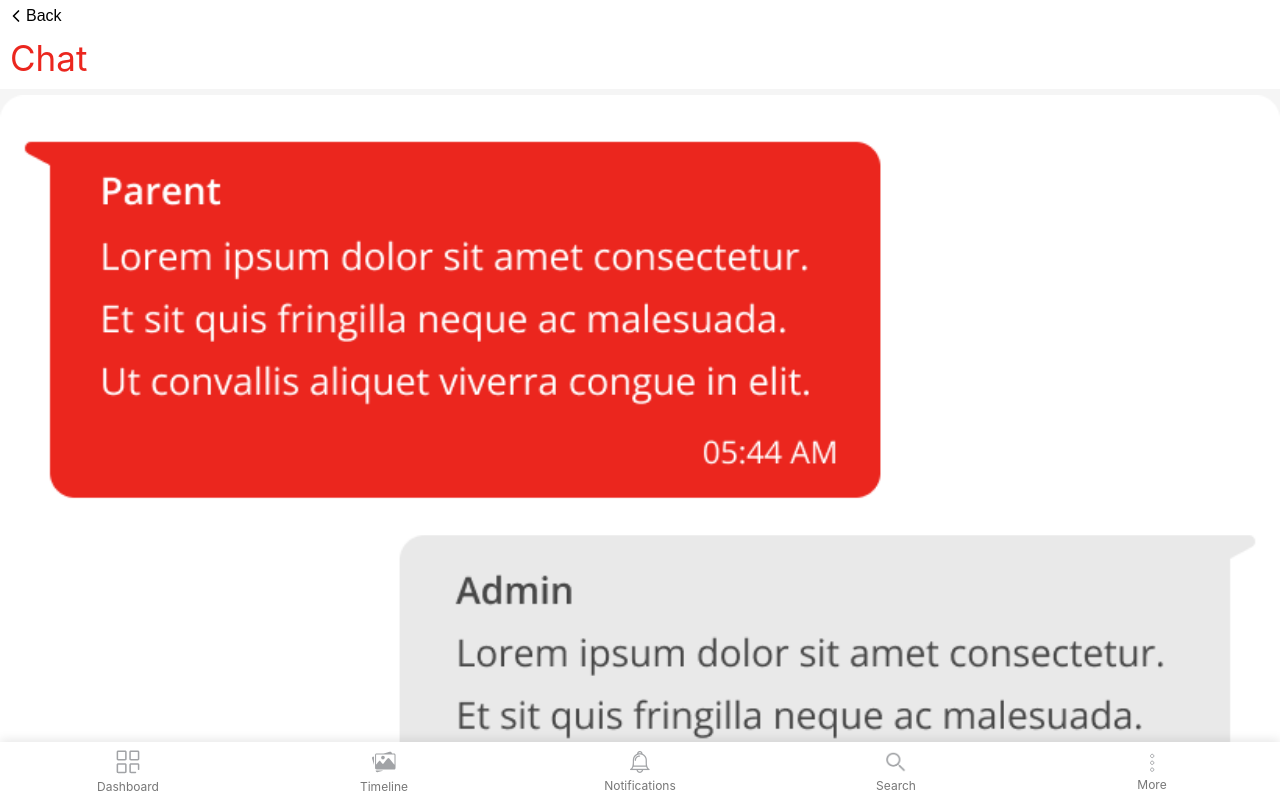
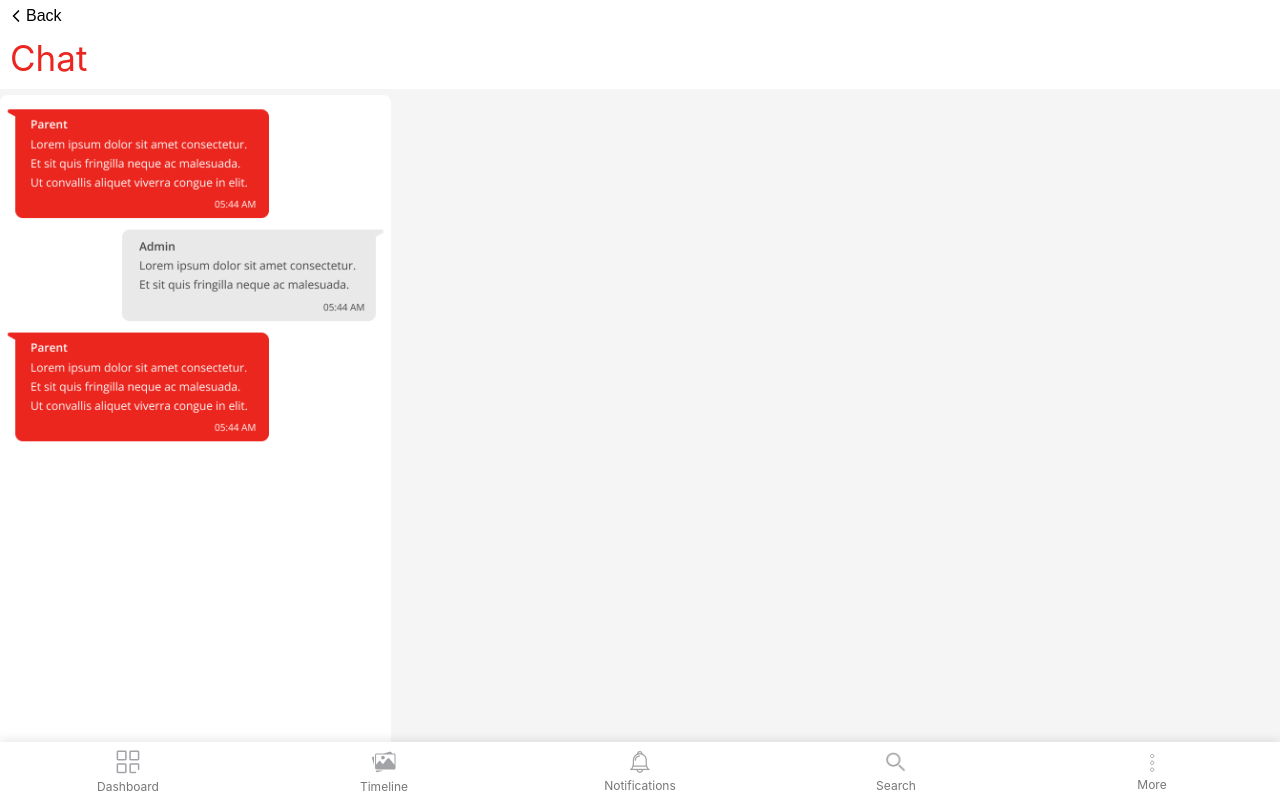
Before and after one commit to vikramsinghshahi/MobileViewYCCA, a React (Vite) app: page /dashboard/chats/1 in a window 1280 px wide. Built offline with nearby package versions, Linux system fonts and the light colour scheme.

Commit message:
image issue

```diff
--- a/src/pages/Pages.scss
+++ b/src/pages/Pages.scss
@@ -590,7 +590,7 @@
   .singleActivity,
   .singleReport {
     background-image: url('/src/assets/report.png');
-    background-size: cover;
+    background-size: contain;
     background-repeat: no-repeat;
     margin-top: 95px;
     height: calc(100vh - 170px);
@@ -611,7 +611,7 @@
 
   .p-singleAnnouncement {
     background-image: url('/src/assets/pannounce.png');
-    background-size: cover;
+    background-size: contain;
     background-repeat: no-repeat;
     margin-top: 95px;
     height: calc(100vh - 170px);
```
